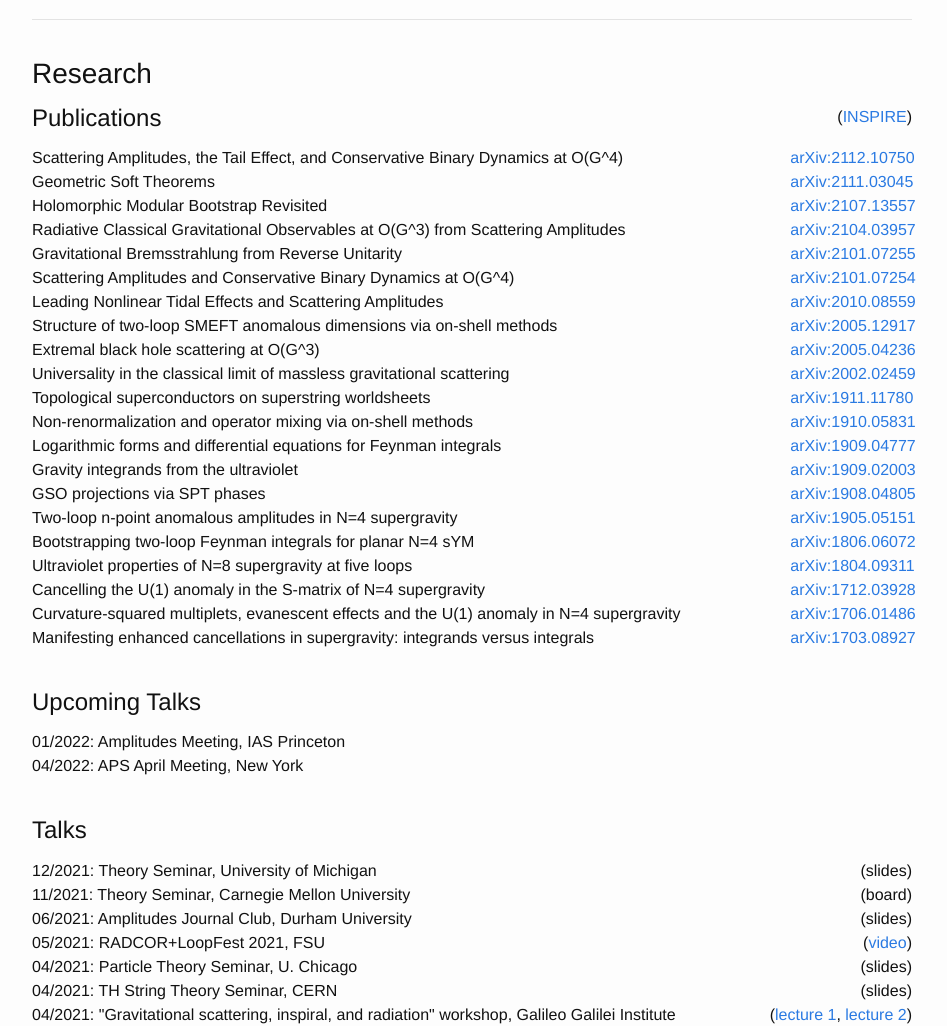
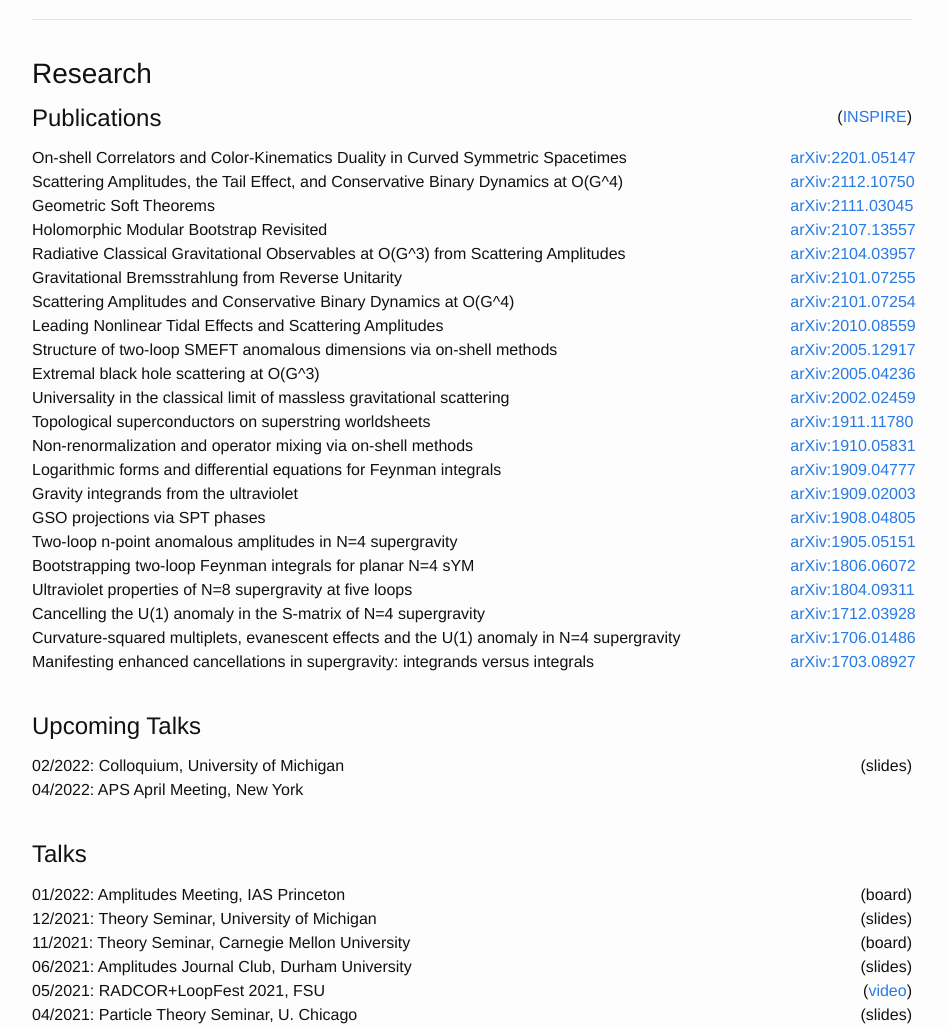
Before and after one commit to julioparra/julioparra.github.io, a Jekyll site: the page built from index.md, in a window 1280 px wide and 1400 px high. Shown: the part 374-1400 px from the top of the window, without its empty margins (168-1115 px from the left). Built offline with Jekyll 4.4.1, drawn with Linux system fonts in a browser that asks for light colours; nearby versions of some CDN libraries.

Commit message:
Added latest paper

```diff
--- a/index.md
+++ b/index.md
@@ -32,6 +32,10 @@ Office: PAB 4-737 <br>
   <div class="row">
     <div class="col-md-10 col-0"> <h4> Publications </h4> </div>
     <div class="col-md-2 col-12" style="vertical-align: middle; text-align:right"> (<a href="http://inspirehep.net/author/profile/J.Parra.Martinez.1">INSPIRE</a>) </div>
+  </div>
+  <div class="row">
+    <div class="col-md-10 col-0">On-shell Correlators and Color-Kinematics Duality in Curved Symmetric Spacetimes</div>
+    <div class="col-md-2 col-12" style="text-align:right"> <a href="http://arxiv.org/abs/2201.05147">arXiv:2201.05147</a> </div>
   </div>
   <div class="row">
     <div class="col-md-10 col-0">Scattering Amplitudes, the Tail Effect, and Conservative Binary Dynamics at O(G^4)</div>
@@ -124,8 +128,8 @@ Office: PAB 4-737 <br>
 
 
 <div class="row">
-    <div class="col-10"> 01/2022: Amplitudes Meeting, IAS Princeton </div>
-    <div class="col-2" style="text-align:right"> </div>
+    <div class="col-10"> 02/2022: Colloquium, University of Michigan </div>
+    <div class="col-2" style="text-align:right"> (slides) </div>
 </div>
 <div class="row">
     <div class="col-10"> 04/2022: APS April Meeting,  New York </div>
@@ -138,7 +142,10 @@ Office: PAB 4-737 <br>
 
 #### Talks ####
 
-
+<div class="row">
+    <div class="col-10"> 01/2022: Amplitudes Meeting, IAS Princeton </div>
+    <div class="col-2" style="text-align:right"> (board) </div>
+</div>
 <div class="row">
     <div class="col-10"> 12/2021: Theory Seminar, University of Michigan </div>
     <div class="col-2" style="text-align:right"> (slides) </div>
@@ -298,6 +305,11 @@ Office: PAB 4-737 <br>
 
 <br>
 
+<div class="row">
+    <div class="col-6">  </div>
+    <div class="col-6" style="text-align:right">  Updated: 01/14/22 </div>
+</div>
+
 <!--
 
 ***
```
